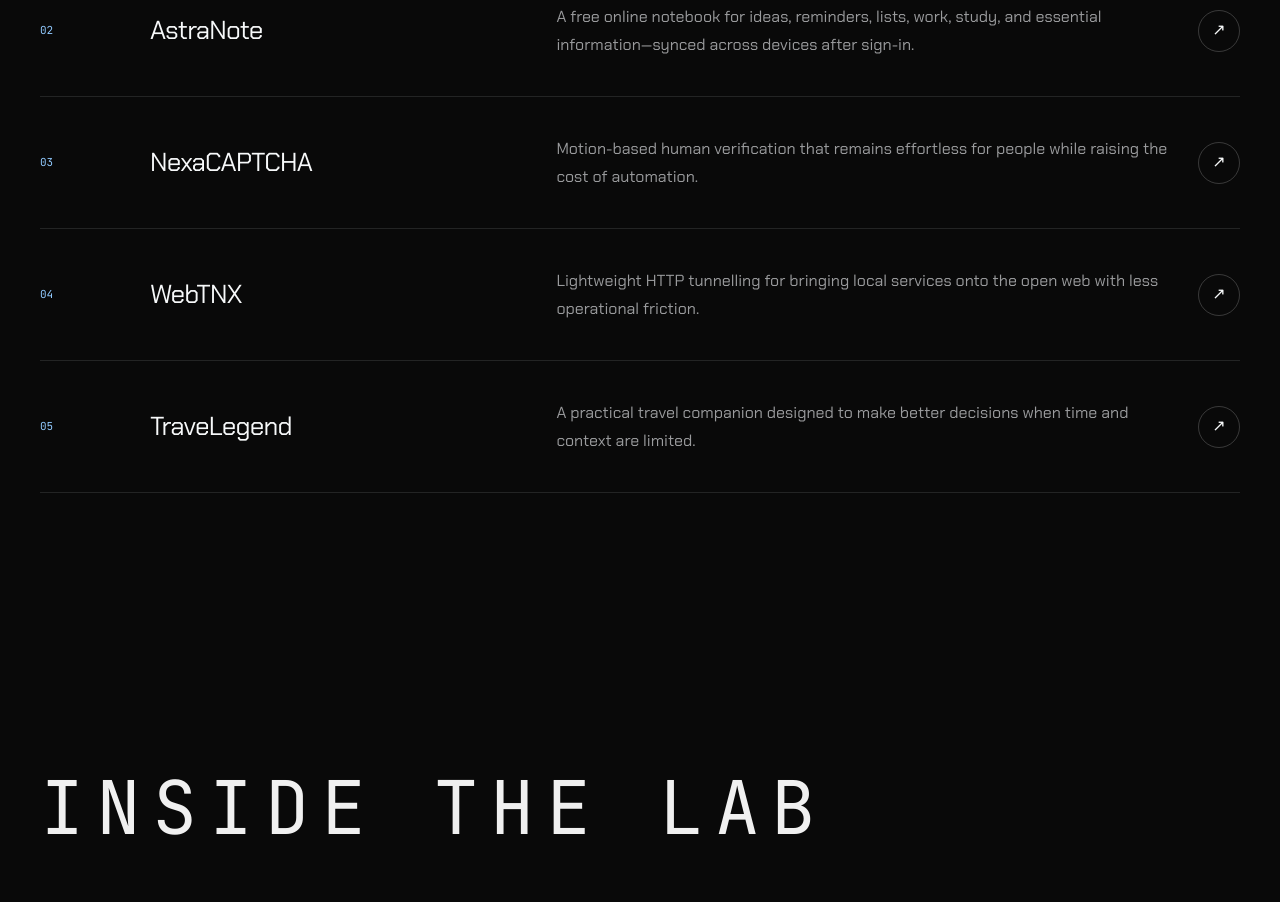
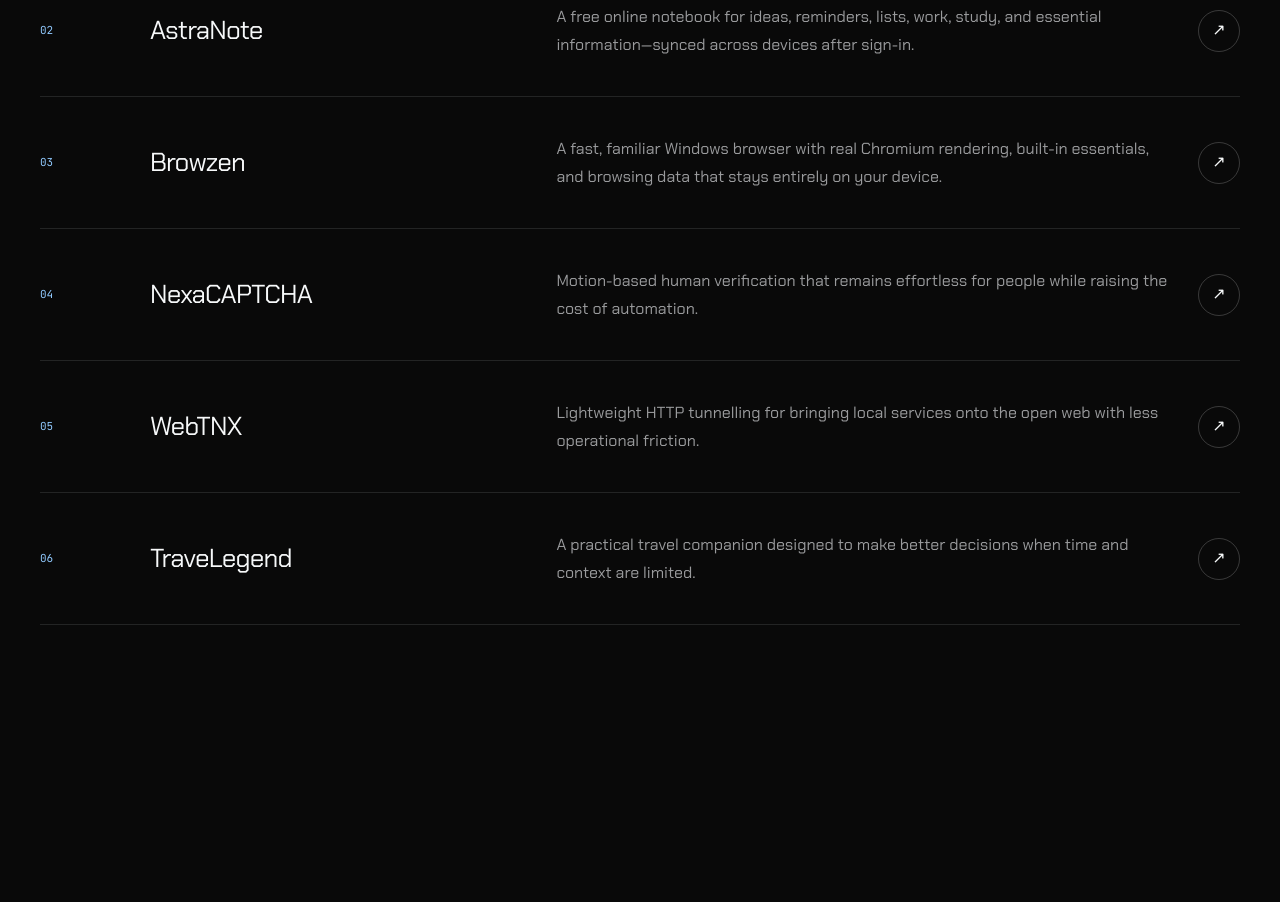
Before and after one commit to NeuralNexusLab-nh/NeuralNexusLab, a plain HTML site: page index.html in a window 1280 px wide. Shown: the part 2825-3727 px from the top of the page. Drawn offline with Linux system fonts and the light colour scheme; animation ran at ten frames a second.

Commit message:
Add Browzen to project lineup

```diff
--- a/index.html
+++ b/index.html
@@ -355,9 +355,10 @@
           <div class="project-list">
             <a class="project" href="https://etherking.zone.id" target="_blank" rel="noopener noreferrer" data-reveal><span class="index">01</span><h3>EtherKing</h3><p data-i18n="project3">A multi-model AI environment for comparing perspectives and exploring intelligence in one coherent space.</p><span class="project-arrow">↗</span></a>
             <a class="project" href="https://astranote.zone.id/" target="_blank" rel="noopener noreferrer" data-reveal><span class="index">02</span><h3>AstraNote</h3><p data-i18n="project4">A free online notebook for ideas, reminders, lists, work, study, and essential information—synced across devices after sign-in.</p><span class="project-arrow">↗</span></a>
-            <a class="project" href="https://nexacaptcha.zone.id/" target="_blank" rel="noopener noreferrer" data-reveal><span class="index">03</span><h3>NexaCAPTCHA</h3><p data-i18n="project1">Motion-based human verification that remains effortless for people while raising the cost of automation.</p><span class="project-arrow">↗</span></a>
-            <a class="project" href="https://webtnx.zone.id" target="_blank" rel="noopener noreferrer" data-reveal><span class="index">04</span><h3>WebTNX</h3><p data-i18n="project2">Lightweight HTTP tunnelling for bringing local services onto the open web with less operational friction.</p><span class="project-arrow">↗</span></a>
-            <a class="project" href="/tl.html" target="_blank" rel="noopener noreferrer" data-reveal><span class="index">05</span><h3>TraveLegend</h3><p data-i18n="project5">A practical travel companion designed to make better decisions when time and context are limited.</p><span class="project-arrow">↗</span></a>
+            <a class="project" href="https://github.com/NeuralNexusLab-nh/Browzen" target="_blank" rel="noopener noreferrer" data-reveal><span class="index">03</span><h3>Browzen</h3><p data-i18n="project6">A fast, familiar Windows browser with real Chromium rendering, built-in essentials, and browsing data that stays entirely on your device.</p><span class="project-arrow">↗</span></a>
+            <a class="project" href="https://nexacaptcha.zone.id/" target="_blank" rel="noopener noreferrer" data-reveal><span class="index">04</span><h3>NexaCAPTCHA</h3><p data-i18n="project1">Motion-based human verification that remains effortless for people while raising the cost of automation.</p><span class="project-arrow">↗</span></a>
+            <a class="project" href="https://webtnx.zone.id" target="_blank" rel="noopener noreferrer" data-reveal><span class="index">05</span><h3>WebTNX</h3><p data-i18n="project2">Lightweight HTTP tunnelling for bringing local services onto the open web with less operational friction.</p><span class="project-arrow">↗</span></a>
+            <a class="project" href="/tl.html" target="_blank" rel="noopener noreferrer" data-reveal><span class="index">06</span><h3>TraveLegend</h3><p data-i18n="project5">A practical travel companion designed to make better decisions when time and context are limited.</p><span class="project-arrow">↗</span></a>
           </div>
         </div>
       </section>
@@ -411,7 +412,7 @@
         flightLabel: "Lab trajectory / NXL-01", flightStatus: "Operational", flightTitle: "Born in Taiwan. Building technology for an open, intelligent world.", metaAltitude: "Orbit", metaFocus: "Focus", metaOrigin: "Origin",
         stripSignal: "Signal", stripSignalValue: "Precision over noise.", stripNetwork: "01 / Network", stripNetworkValue: "Open by design", stripIntelligence: "02 / Intelligence", stripIntelligenceValue: "Applied with purpose", stripOrigin: "03 / Origin", stripOriginValue: "Taiwan, built for the world",
         expertiseStamp: "What we explore", expertiseTitle: "Four territories. <em>One independent lab.</em>", expertiseIntro: "Our work moves between networks, intelligence, security, and developer tooling. These are not service categories—they are the connected territories where our products begin.", cap1Title: "Internet infrastructure", cap1Copy: "We explore simpler ways to connect local systems to the open internet and turn those ideas into practical tools.", cap2Title: "Applied intelligence", cap2Copy: "We build environments for working with multiple AI systems while keeping human judgment in control.", cap3Title: "Security engineering", cap3Copy: "Security is part of every product's structure, from its first boundary to the way people interact with it.", cap4Title: "Developer experience", cap4Copy: "We create focused tools and workflows that make everyday engineering clearer, faster, and more dependable.", capStatus: "Active research",
-        workStamp: "Projects from the lab", workTitle: "Ideas made <em>real and usable.</em>", workIntro: "These are products and experiments created inside NeuralNexusLab. Each began as a question, became working software, and continues to evolve through real use.", project1: "Motion-based human verification that remains effortless for people while raising the cost of automation.", project2: "Lightweight HTTP tunnelling for bringing local services onto the open web with less operational friction.", project3: "A multi-model AI environment for comparing perspectives and exploring intelligence in one coherent space.", project4: "A free online notebook for ideas, reminders, lists, work, study, and essential information—synced across devices after sign-in.", project5: "A practical travel companion designed to make better decisions when time and context are limited.",
+        workStamp: "Projects from the lab", workTitle: "Ideas made <em>real and usable.</em>", workIntro: "These are products and experiments created inside NeuralNexusLab. Each began as a question, became working software, and continues to evolve through real use.", project1: "Motion-based human verification that remains effortless for people while raising the cost of automation.", project2: "Lightweight HTTP tunnelling for bringing local services onto the open web with less operational friction.", project3: "A multi-model AI environment for comparing perspectives and exploring intelligence in one coherent space.", project4: "A free online notebook for ideas, reminders, lists, work, study, and essential information—synced across devices after sign-in.", project5: "A practical travel companion designed to make better decisions when time and context are limited.", project6: "A fast, familiar Windows browser with real Chromium rendering, built-in essentials, and browsing data that stays entirely on your device.",
         principlesStamp: "Inside the lab", principlesTitle: "Independent by design. <em>Connected by curiosity.</em>", principlesIntro: "NeuralNexusLab is a small independent technology team in Taiwan. We follow ideas across categories because the most interesting products rarely fit inside a single one.", principle1Title: "Define the real problem", principle1Copy: "We remove assumptions before we add technology.", principle2Title: "Build beyond the demo", principle2Copy: "The edge cases are part of the product, not a later phase.", principle3Title: "Make systems explainable", principle3Copy: "People should understand what a system does and why.", principle4Title: "Release, learn, refine", principle4Copy: "Evidence from use is more valuable than certainty in a room.",
         networkStamp: "Official network", networkTitle: "Find us where code, security, <em>and models move.</em>", networkIntro: "Follow NeuralNexusLab across the public platforms where we publish software, participate in security research, and share our work with open models.", githubCopy: "Explore our repositories, releases, and the code behind our projects.", hackerOneCopy: "See our public presence in responsible security research and disclosure.", ollamaCopy: "Discover the open models and experiments we publish for local AI workflows.",
         contactEyebrow: "Lab signal / What comes next", contactTitle: "We are still building. <em>Follow what leaves the lab next.</em>", contactButton: "Explore our projects", contactMeta: "Taiwan / Independent technology lab", footer: "OPEN INTERNET / APPLIED AI / DEVELOPER TOOLS"
@@ -423,7 +424,7 @@
         flightLabel: "實驗室軌跡 / NXL-01", flightStatus: "運作中", flightTitle: "從台灣出發，打造面向開放網路與智慧未來的技術產品。", metaAltitude: "軌道", metaFocus: "方向", metaOrigin: "起點",
         stripSignal: "訊號", stripSignalValue: "精準，勝過雜訊。", stripNetwork: "01 / 網路", stripNetworkValue: "以開放為設計起點", stripIntelligence: "02 / 智慧", stripIntelligenceValue: "為真實目的而應用", stripOrigin: "03 / 起點", stripOriginValue: "立足台灣，面向世界",
         expertiseStamp: "我們探索的領域", expertiseTitle: "四個方向，<em>一座獨立實驗室。</em>", expertiseIntro: "我們的研究與產品橫跨網路、人工智慧、資安與開發者工具。它們不是服務項目，而是 NeuralNexusLab 持續探索、彼此連結的技術領域。", cap1Title: "網路基礎設施", cap1Copy: "探索讓本地系統更容易連上開放網路的方法，並把研究成果做成可直接使用的工具。", cap2Title: "應用型人工智慧", cap2Copy: "打造能與多種 AI 系統協作的環境，同時讓人的判斷與控制權保持在核心。", cap3Title: "資安工程", cap3Copy: "資安是每個產品的基本結構，從第一道邊界到人們實際使用它的方式都包含在內。", cap4Title: "開發者體驗", cap4Copy: "持續打造更清楚、更快速、更可靠的開發工具與日常工作流程。", capStatus: "持續研發",
-        workStamp: "實驗室專案", workTitle: "把想法做成<em>真正運作的產品。</em>", workIntro: "這些都是 NeuralNexusLab 內部誕生的產品與實驗。每個專案從一個問題開始，成為可運作的軟體，並在真實使用中持續演進。", project1: "以動態操作進行人類驗證，對真人保持直覺，同時提高自動化解題的成本。", project2: "輕量化 HTTP 通道，減少將本地服務帶上開放網路時的維運摩擦。", project3: "在一致的空間中比較觀點、探索多種智慧的多模型 AI 環境。", project4: "免費的線上筆記本，適合記錄想法、提醒、清單、工作、學習與常用資料；登入後可在每台裝置上接續使用。", project5: "在時間與資訊有限時，協助旅人做出更好決策的實用夥伴。",
+        workStamp: "實驗室專案", workTitle: "把想法做成<em>真正運作的產品。</em>", workIntro: "這些都是 NeuralNexusLab 內部誕生的產品與實驗。每個專案從一個問題開始，成為可運作的軟體，並在真實使用中持續演進。", project1: "以動態操作進行人類驗證，對真人保持直覺，同時提高自動化解題的成本。", project2: "輕量化 HTTP 通道，減少將本地服務帶上開放網路時的維運摩擦。", project3: "在一致的空間中比較觀點、探索多種智慧的多模型 AI 環境。", project4: "免費的線上筆記本，適合記錄想法、提醒、清單、工作、學習與常用資料；登入後可在每台裝置上接續使用。", project5: "在時間與資訊有限時，協助旅人做出更好決策的實用夥伴。", project6: "快速、熟悉的 Windows 瀏覽器，採用真正的 Chromium 渲染、內建完整日常工具，所有瀏覽資料只留在你的裝置。",
         principlesStamp: "關於實驗室", principlesTitle: "保持獨立，<em>因好奇心而連結。</em>", principlesIntro: "NeuralNexusLab 是位於台灣的小型獨立科技團隊。我們讓想法跨越分類，因為最有趣的產品，很少只屬於單一領域。", principle1Title: "定義真正的問題", principle1Copy: "在加入技術之前，先移除未經驗證的假設。", principle2Title: "打造超越展示的成果", principle2Copy: "邊界情境本來就是產品的一部分，不是未來再處理。", principle3Title: "讓系統可以被理解", principle3Copy: "人們應該知道系統做了什麼，以及為什麼這樣做。", principle4Title: "發布、學習、精進", principle4Copy: "來自真實使用的證據，勝過會議室裡的確定感。",
         networkStamp: "官方節點", networkTitle: "在程式碼、資安與模型社群，<em>找到我們。</em>", networkIntro: "透過 NeuralNexusLab 的官方公開頁面，查看我們發布的軟體、參與的資安研究，以及分享的開放模型成果。", githubCopy: "探索我們的程式碼儲存庫、版本發布與專案實作。", hackerOneCopy: "查看我們在負責任資安研究與漏洞揭露領域的公開紀錄。", ollamaCopy: "探索我們為本機 AI 工作流程發布的開放模型與實驗。",
         contactEyebrow: "實驗室訊號 / 下一個軌道", contactTitle: "我們還在持續打造。<em>下一個產品，正在成形。</em>", contactButton: "查看我們的專案", contactMeta: "台灣 / 獨立科技實驗室", footer: "開放網路 / 應用型 AI / 開發者工具"
@@ -435,7 +436,7 @@
         flightLabel: "ラボ軌道 / NXL-01", flightStatus: "稼働中", flightTitle: "台湾から、開かれた知的な世界のための技術を。", metaAltitude: "軌道", metaFocus: "方向", metaOrigin: "拠点",
         stripSignal: "シグナル", stripSignalValue: "ノイズより精度。", stripNetwork: "01 / ネットワーク", stripNetworkValue: "オープンを前提に設計", stripIntelligence: "02 / インテリジェンス", stripIntelligenceValue: "目的のために応用", stripOrigin: "03 / 拠点", stripOriginValue: "台湾から世界へ",
         expertiseStamp: "探究する領域", expertiseTitle: "4つの領域。<em>1つの独立ラボ。</em>", expertiseIntro: "私たちの研究とプロダクトは、ネットワーク、AI、セキュリティ、開発者ツールを横断します。サービス項目ではなく、互いにつながる探究領域です。", cap1Title: "インターネット基盤", cap1Copy: "ローカルシステムをより簡単にオープンインターネットへつなぐ方法を探究し、実用的なツールへ変えます。", cap2Title: "応用AI", cap2Copy: "人の判断とコントロールを中心に保ちながら、複数のAIと協働する環境をつくります。", cap3Title: "セキュリティ設計", cap3Copy: "最初の境界から実際の使われ方まで、セキュリティをすべてのプロダクトの基本構造として扱います。", cap4Title: "開発者体験", cap4Copy: "日々の開発を明快に、速く、信頼できるものにするツールとワークフローをつくります。", capStatus: "継続研究",
-        workStamp: "ラボのプロジェクト", workTitle: "アイデアを<em>動くプロダクトへ。</em>", workIntro: "すべてNeuralNexusLabの内部から生まれたプロダクトと実験です。問いから始まり、動くソフトウェアとなり、実利用を通じて進化しています。", project1: "人には直感的でありながら、自動化のコストを高めるモーション型認証。", project2: "ローカルサービスを少ない運用負荷でオープンウェブへつなぐHTTPトンネリング。", project3: "複数モデルの視点を比較し、ひとつの空間で知性を探索するAI環境。", project4: "アイデア、リマインダー、リスト、仕事、学習、よく使う情報を記録できる無料オンラインノート。ログインすれば、どの端末からでも続けて使えます。", project5: "時間と情報が限られる旅先で、より良い意思決定を支える実用的なコンパニオン。",
+        workStamp: "ラボのプロジェクト", workTitle: "アイデアを<em>動くプロダクトへ。</em>", workIntro: "すべてNeuralNexusLabの内部から生まれたプロダクトと実験です。問いから始まり、動くソフトウェアとなり、実利用を通じて進化しています。", project1: "人には直感的でありながら、自動化のコストを高めるモーション型認証。", project2: "ローカルサービスを少ない運用負荷でオープンウェブへつなぐHTTPトンネリング。", project3: "複数モデルの視点を比較し、ひとつの空間で知性を探索するAI環境。", project4: "アイデア、リマインダー、リスト、仕事、学習、よく使う情報を記録できる無料オンラインノート。ログインすれば、どの端末からでも続けて使えます。", project5: "時間と情報が限られる旅先で、より良い意思決定を支える実用的なコンパニオン。", project6: "本物のChromiumレンダリングと必要な機能を備え、閲覧データを端末内だけに保つ、高速で使い慣れたWindowsブラウザ。",
         principlesStamp: "ラボについて", principlesTitle: "独立した設計。<em>好奇心でつながる。</em>", principlesIntro: "NeuralNexusLabは台湾の小さな独立系テクノロジーチームです。面白いプロダクトはひとつの分類に収まらないからこそ、領域を越えて探究します。", principle1Title: "本当の課題を定義する", principle1Copy: "技術を足す前に、前提を取り除く。", principle2Title: "デモの先までつくる", principle2Copy: "エッジケースも最初からプロダクトの一部。", principle3Title: "理解できるシステムに", principle3Copy: "何を、なぜ行うかを人が理解できる設計に。", principle4Title: "公開し、学び、磨く", principle4Copy: "実利用から得る証拠は、会議室の確信より価値がある。",
         networkStamp: "公式ネットワーク", networkTitle: "コード、セキュリティ、モデルの世界で<em>私たちを見つける。</em>", networkIntro: "ソフトウェアの公開、セキュリティ研究への参加、オープンモデルの共有を行うNeuralNexusLabの公式プロフィールです。", githubCopy: "リポジトリ、リリース、プロジェクトを支えるコードを公開しています。", hackerOneCopy: "責任あるセキュリティ研究と脆弱性開示における公開活動をご覧ください。", ollamaCopy: "ローカルAIワークフロー向けに公開するオープンモデルと実験をご覧ください。",
         contactEyebrow: "ラボシグナル / 次の軌道", contactTitle: "私たちはまだつくり続ける。<em>次のプロダクトが動き始めている。</em>", contactButton: "プロジェクトを見る", contactMeta: "台湾 / 独立系テクノロジーラボ", footer: "OPEN INTERNET / APPLIED AI / DEVELOPER TOOLS"
```
